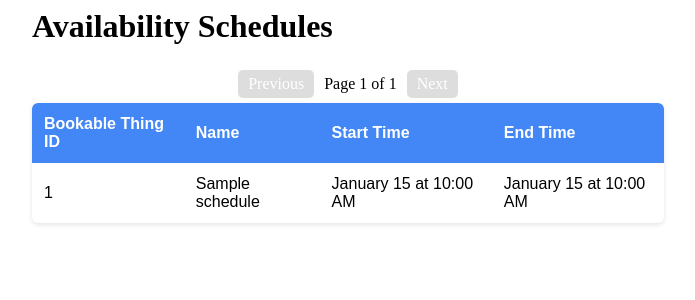
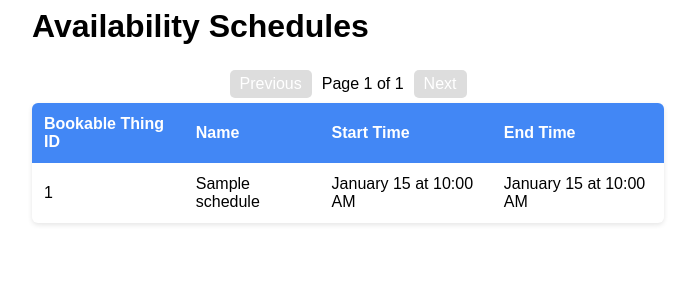
Before and after one commit to serpent909/trialBookingApp, a Node server app: template views/schedules.handlebars in a window 1280 px wide. Shown: the top 300 px of the page, without its empty margins (292-987 px from the left). Run offline with Node 20, Linux system fonts and the light colour scheme; the template is opened without the code that fills it: most values are stand-ins (such as "Sample title", 1, 10 or a date in 2020); some libraries are stand-ins or nearby versions.

Commit message:
css tweak

```diff
--- a/public/css/table.css
+++ b/public/css/table.css
@@ -1,4 +1,8 @@
 /* styles.css */
+*{
+    font-family: Arial, sans-serif;
+}
+
 h1 {
     margin: 0 auto;
     width: 50%;
```
